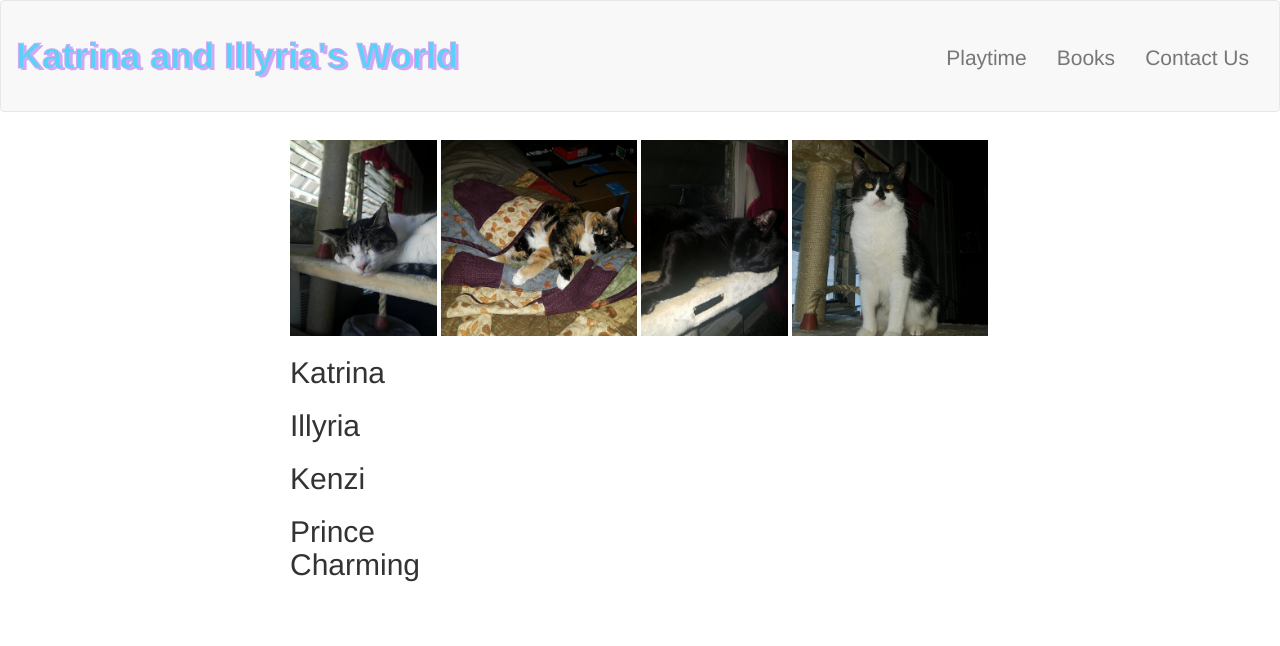
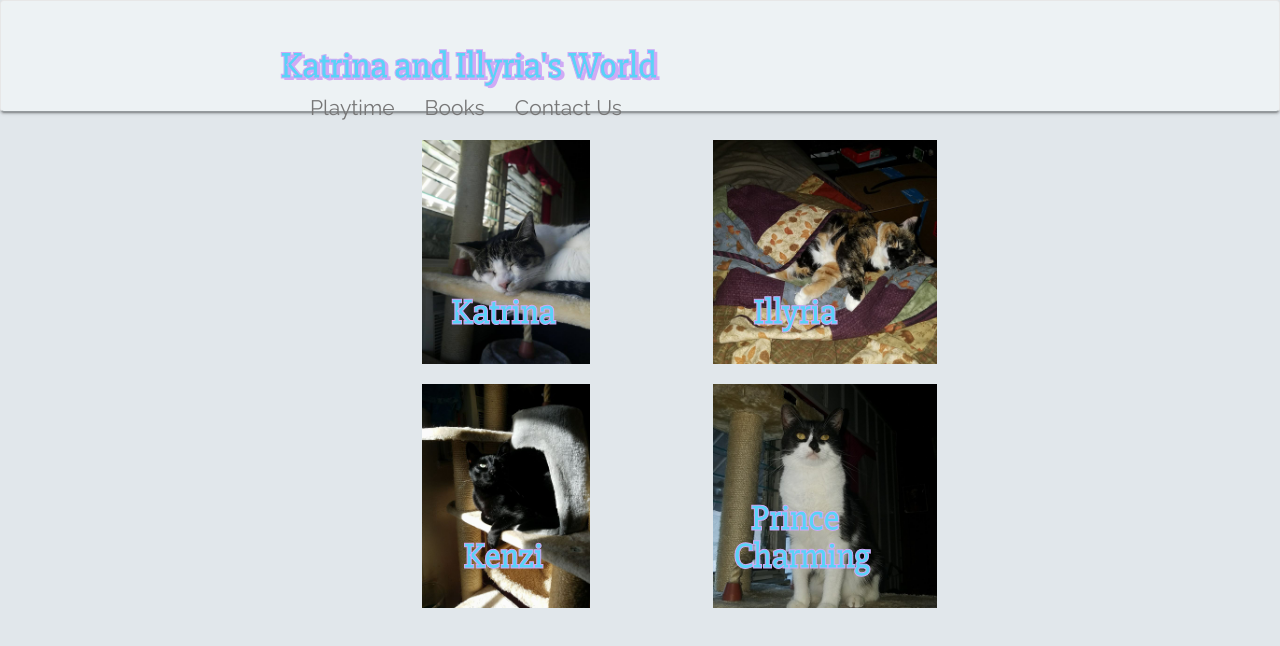
Before and after one commit to TheNerdyFeline/KandIWorld, a plain HTML site: page index.html in a window 1280 px wide. Drawn offline with nearby package versions, Linux system fonts and the light colour scheme.

Commit message:
back up before switch to materialize framework

```diff
--- a/assets/css/style.css
+++ b/assets/css/style.css
@@ -1,9 +1,18 @@
 body {
+    background: #E1E7EB;
+}
 
+.container-fluid {
+    display: block;
+    margin: auto;
+    max-width: 750px;
 }
 
 .navbar {
     height: 8em;
+    background: #EDF2F4;
+    border-bottom: 1px solid #949A9D;
+
 }
 
 .navbar-brand {
@@ -18,14 +27,17 @@ body {
 #brand {
     font-size: 2em;
     font-weight: 600;
+    font-family: 'Slabo 27px', serif;
     color: #58D3F7;
     -webkit-text-stroke: 1px #D0A9F5;
     text-shadow: 3px 2px 0 #D0A9F5;
+    z-index: 5;
 }
 
 .menu {
     font-size: 1.5em;
     margin-top: 1.5em;
+    font-family: 'Raleway', sans-serif;
 
 }
 
@@ -36,25 +48,29 @@ main {
 }
 
 .mainPhoto {
-    height: 14em;
+    height: 16em;
 }
 
 h2 {
     width: 3.5em;
 }
 
-#katName {
-
+.col-md-3 {
+    position: relative;
+    margin-bottom: 20px;
+    padding: 0px;
 }
 
-#illName {
-
+.name {
+    display: block;
+    position: absolute;
+    text-align: center;
+    bottom: 10px;
+    left: 1em;
+    font-size: 2.5em;
+    font-weight: 600;
+    font-family: 'Slabo 27px', serif;
+    color: #58D3F7;
+    -webkit-text-stroke: 1px #D0A9F5;
+    //background: ;
 }
-
-#kenName {
-
-}
-
-#pcName {
-
-}
--- a/index.html
+++ b/index.html
@@ -12,6 +12,17 @@
 	<script src="https://maxcdn.bootstrapcdn.com/bootstrap/3.3.7/js/bootstrap.min.js" integrity="sha384-Tc5IQib027qvyjSMfHjOMaLkfuWVxZxUPnCJA7l2mCWNIpG9mGCD8wGNIcPD7Txa" crossorigin="anonymous"></script>
 	<!-- bootstrap link -->
 	<link rel="stylesheet" href="https://maxcdn.bootstrapcdn.com/bootstrap/3.3.7/css/bootstrap.min.css" integrity="sha384-BVYiiSIFeK1dGmJRAkycuHAHRg32OmUcww7on3RYdg4Va+PmSTsz/K68vbdEjh4u" crossorigin="anonymous">
+
+	<!-- materialize -->
+	<!-- Compiled and minified CSS -->
+	<link rel="stylesheet" href="https://cdnjs.cloudflare.com/ajax/libs/materialize/0.100.2/css/materialize.min.css">
+
+	<!-- Compiled and minified JavaScript -->
+	<script src="https://cdnjs.cloudflare.com/ajax/libs/materialize/0.100.2/js/materialize.min.js"></script>
+
+
+	<!-- google fonts -->
+	<link href="https://fonts.googleapis.com/css?family=Raleway|Slabo+27px" rel="stylesheet">
 	<link href="assets/css/style.css" rel="stylesheet" type="text/css">
 
     </head>
@@ -26,10 +37,10 @@
 			<span class="icon-bar"></span>
 			<span class="icon-bar"></span>
 		    </button>
+		</div>
 		<a class="navbar-brand" href="./index.html"><h1 id="brand">Katrina and Illyria's World</h1></a>
-	</div>
 	    <div class="collapse navbar-collapse" id="bs-example-navbar-collapse-1">
-	  <ul class="nav navbar-nav navbar-right">
+		<ul class="nav navbar-nav">
 		    <li><a class="menu" href="#">Playtime</a></li>
 		    <li><a class="menu" href="#">Books</a></li>
 		    <li><a class="menu" href="#">Contact Us</a></li>
@@ -39,14 +50,29 @@
 	</nav>
 	<main>
 	    <jumbotron>
-	    <img class="mainPhoto" id="katrina" src="assets/pics/katrina-tower-asleep-small.jpg" alt="katrinaProf">
+		<div class="row row1">
+		    <div class="col-sm-5  col-sm-offset-2">
+			<img class="mainPhoto" id="katrina" src="assets/pics/katrina-tower-asleep.jpg" alt="katrinaProf">
+			<h2 class="name">Katrina</h2>
+		    </div>
+
+		    <div class="col-sm-5">
 			<img class="mainPhoto" id="illyria" src="assets/pics/illyria-bed-asleep-tucked.jpg" alt="illyriaProf">
-	    <img class="mainPhoto" id="kenzi" src="assets/pics/kenzi-tower-asleep-small.jpg" alt="kenzProf">
+			<h2 class="name">Illyria</h2>
+		    </div>
+		</div>
+
+		<div class="row row2">
+		    <div class="col-sm-5  col-sm-offset-2">
+			<img class="mainPhoto" id="kenzi" src="assets/pics/kenzi-tent.jpg" alt="kenzProf">
+			<h2 class="name">Kenzi</h2>
+		    </div>
+
+		    <div class="col-sm-5">
 			<img class="mainPhoto" id="charming" src="assets/pics/charming-sitting-tower.jpg">
-	    <h2 id="katName">Katrina</h2>
-	    <h2 id="illName">Illyria</h2>
-	    <h2 id="kenName">Kenzi</h2>
-	    <h2 id="pcName">Prince Charming</h2>
+			<h2 class="name">Prince Charming</h2>
+		    </div>
+		</div>
 	    </jumbotron>
 	</main>
 	<script src type="text/javascript"></script>
```
Lines whose indentation alone changed are shown as unchanged.
